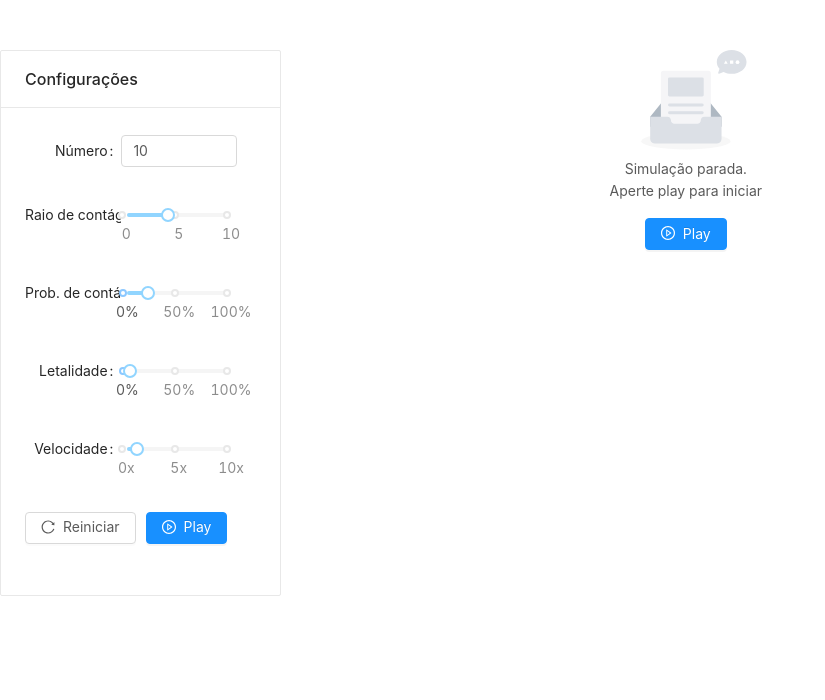
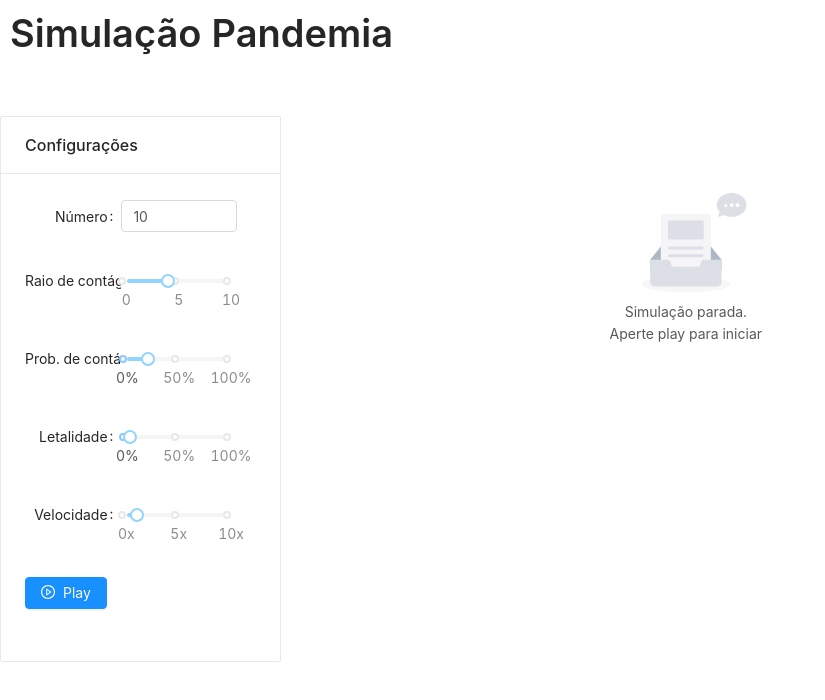
Before and after one commit to Vacatronics/pandemic_simulation, a React (Create React App) app: page / in a window 1280 px wide. Shown: the top 700 px of the page, without its empty margins (0-825 px from the left). Built offline with nearby package versions, Linux system fonts and the light colour scheme.

Commit message:
Adição de icone favorito.

```diff
--- a/public/index.html
+++ b/public/index.html
@@ -2,7 +2,7 @@
 <html lang="en">
   <head>
     <meta charset="utf-8" />
-    <link rel="icon" href="%PUBLIC_URL%/favicon.ico" />
+    <link rel="icon" href="%PUBLIC_URL%/vacatronics.ico" />
     <meta name="viewport" content="width=device-width, initial-scale=1" />
     <meta name="theme-color" content="#000000" />
     <meta
--- a/src/App.js
+++ b/src/App.js
@@ -2,7 +2,7 @@ import React from 'react';
 import { useStrictMode } from 'react-konva';
 import { Simulation } from './Simulation';
 import { Settings } from './Settings';
-import { Row, Col } from 'antd';
+import { Row, Col, Typography } from 'antd';
 
 
 useStrictMode(false);
@@ -48,7 +48,12 @@ class App extends React.Component {
   render() {
     return (
       <Col span={22}>
-        <Row gutter={16} style={{ marginTop: '50px' }}>
+        <Row style={{ margin: '10px' }}>
+          <Typography.Title level={1}>
+            Simulação Pandemia
+            </Typography.Title>
+        </Row>
+        <Row gutter={16} style={{ marginTop: '40px' }}>
           <Col span={6}>
             <Settings
               {...this.state}
--- a/src/Settings.js
+++ b/src/Settings.js
@@ -1,6 +1,6 @@
 import React, { Component } from 'react'
 import { Card, Form, InputNumber, Button, Slider } from 'antd'
-import { PlayCircleOutlined, PauseCircleFilled, ReloadOutlined } from '@ant-design/icons'
+import { PlayCircleOutlined, PauseCircleFilled } from '@ant-design/icons'
 
 
 /**
@@ -18,7 +18,6 @@ class Settings extends Component {
       <Card title='Configurações'>
         <Form
           initialValues={this.props.settings}
-          onFinish={this.props.onFinished}
           layout={'horizontal'}
           wrapperCol={{span: 12}}
           labelCol={{span: 10}}
@@ -46,9 +45,6 @@ class Settings extends Component {
           </Form.Item>
 
           <Form.Item wrapperCol={{span: 24}}>
-            <Button type='default' htmlType='submit' icon={<ReloadOutlined />} style={{marginRight: '10px'}}>
-              Reiniciar
-            </Button>
             {
               this.props.running ? (
                 <Button type='primary' icon={<PauseCircleFilled />} onClick={() => this.props.onPlay(false, null)}>
--- a/src/Simulation.js
+++ b/src/Simulation.js
@@ -1,8 +1,7 @@
 import React, { Component } from 'react';
 import { Rect, Group, Stage, Layer } from 'react-konva';
 import { Particle } from './Particle';
-import { Button, Empty } from 'antd';
-import { PlayCircleOutlined } from '@ant-design/icons'
+import { Empty } from 'antd';
 
 
 /**
@@ -17,9 +16,7 @@ class Simulation extends Component {
 
     this.state = {
       color: 'green',
-      particles: [
-        {}
-      ],
+      particles: [],
       offset: 10,
       radius: 4,
       width: 700,
@@ -123,14 +120,17 @@ class Simulation extends Component {
 
   componentDidUpdate(prevProps) {
     if (prevProps.running !== this.props.running) {
+      if (JSON.stringify(prevProps.settings) !== JSON.stringify(this.props.settings)
+          || this.state.particles.length === 0) {
+        this.createParticles();
+      }
       if (this.props.running) {
-        this.createParticles();
         const {number} = this.props.settings;
         const delay = number > 500 ? 100 : 30;
         this.interval = setInterval(this.updatePositions, delay);
       } else {
         clearInterval(this.interval)
-        this.setState({particles: []})
+        //this.setState({particles: []})
       }
     }
   }
@@ -146,7 +146,7 @@ class Simulation extends Component {
     return (
       <div width='100%' ref={node => this.node = node}>
         {
-          this.props.running ? (
+          this.state.particles.length > 0 ? (
             <Stage
               width={width}
               height={height}
@@ -179,8 +179,8 @@ class Simulation extends Component {
                     Aperte play para iniciar
                   </div>
                 )}
+                style={{marginTop: '10%'}}
               >
-                <Button type='primary' icon={<PlayCircleOutlined />}>Play</Button>
               </Empty>
             )
         }
```
Also changed, not shown: 1 other file (tests, documents, lock files or other folders).
